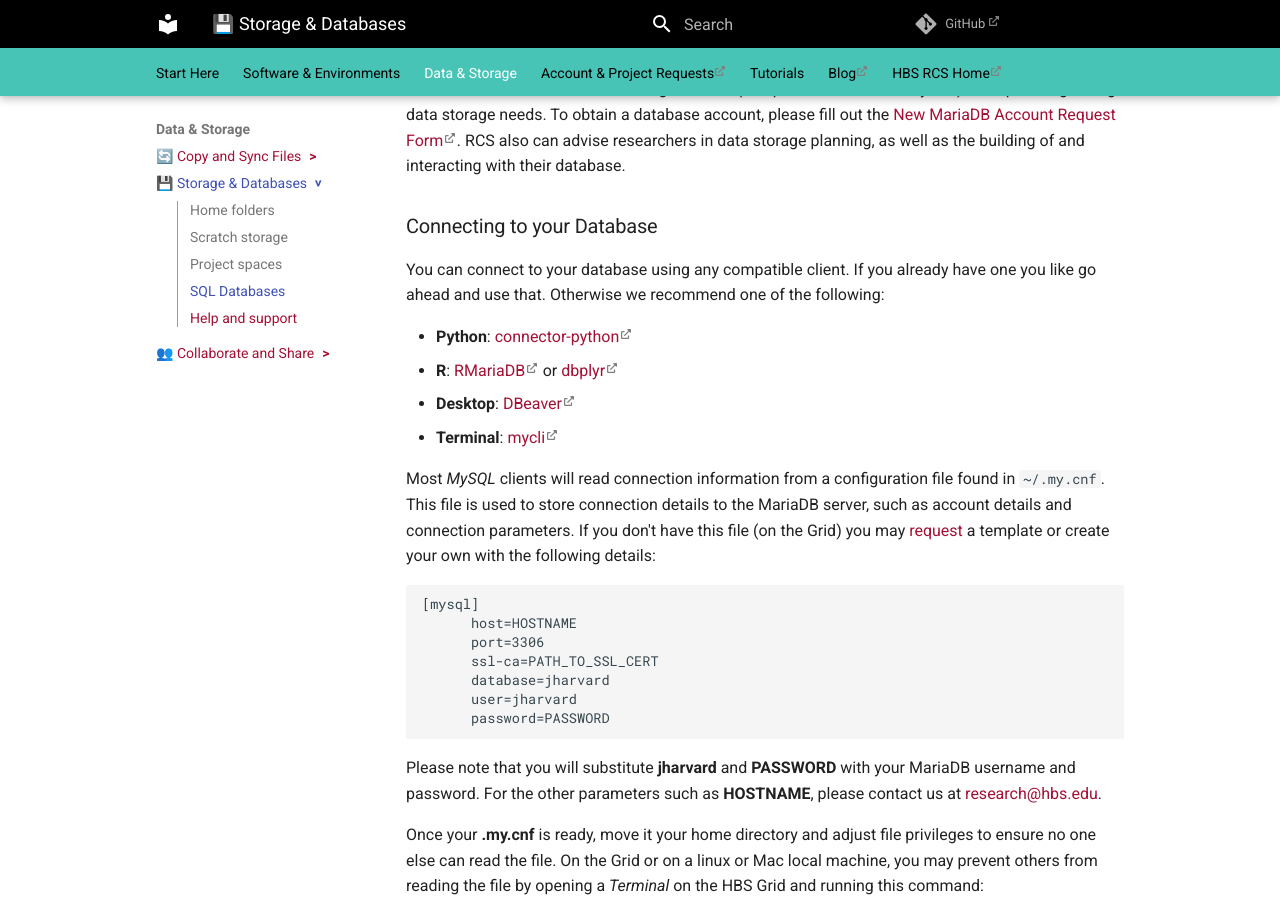
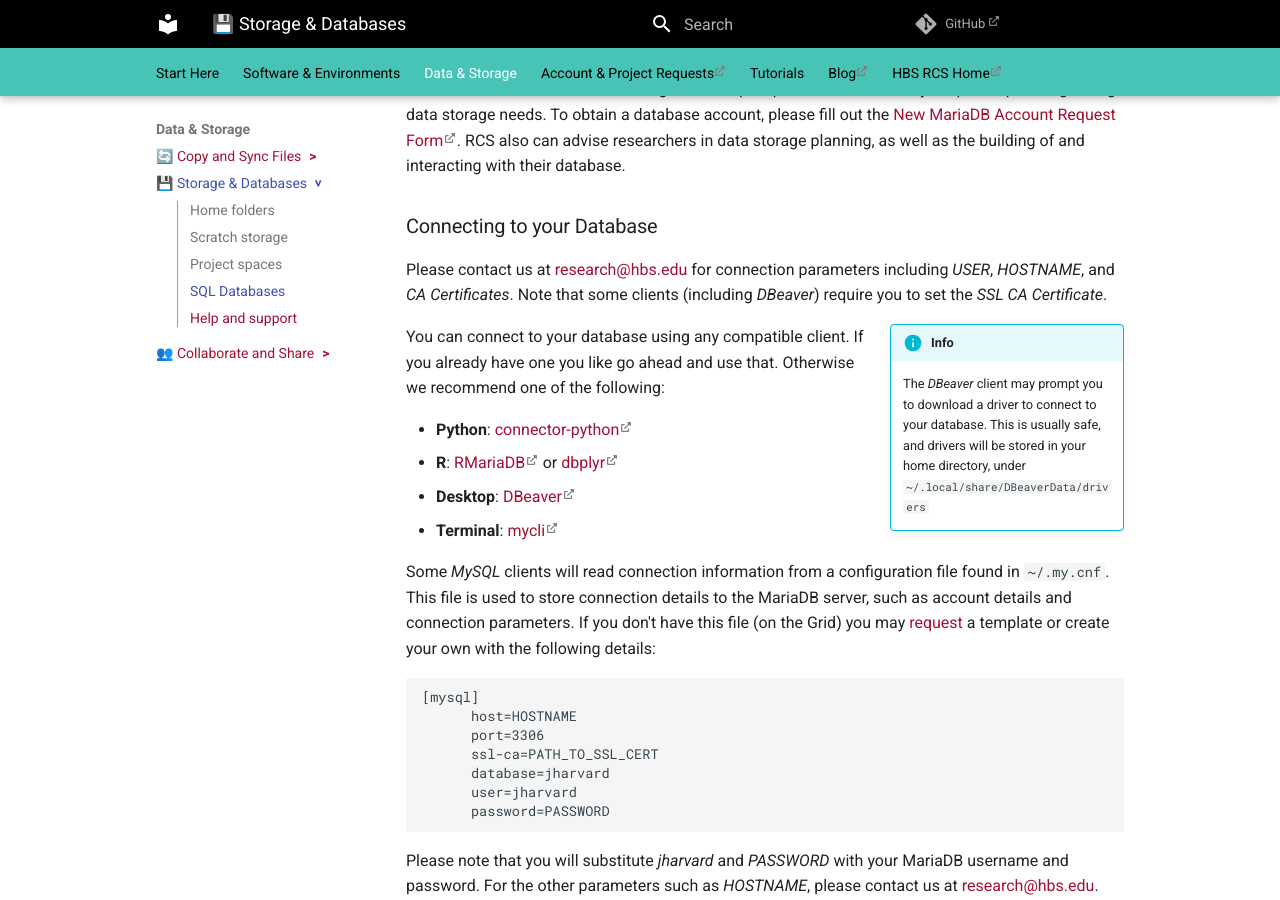
Before and after one commit to hbs-rcs/hbsgrid-docs, an MkDocs documentation site: the page built from docs/storage.md, in a window 1280 px wide and 900 px high, scrolled down 2402 px. Built offline with MkDocs 1.6.1 and Material for MkDocs 9.7.7, drawn with Linux system fonts in a browser that asks for light colours; comment, search, counter and statistics services are not loaded.

Commit message:
update database docs

```diff
--- a/docs/storage.md
+++ b/docs/storage.md
@@ -129,6 +129,15 @@
 
 ### Connecting to your Database {#connecting-to-your-database}
 
+Please contact us at <research@hbs.edu> for connection parameters including
+*USER*, *HOSTNAME*, and *CA Certificates*. Note that some clients
+(including *DBeaver*) require you to set the *SSL CA Certificate*.
+
+!!! info inline end
+    The *DBeaver* client may prompt you to download a driver to connect to your database.
+    This is usually safe, and drivers will be stored in your home directory, under
+    `~/.local/share/DBeaverData/drivers`
+
 You can connect to your database using any compatible client. If you
 already have one you like go ahead and use that. Otherwise we recommend
 one of the following:
@@ -138,7 +147,7 @@
 - **Desktop**: [DBeaver](https://dbeaver.io/)
 - **Terminal**: [mycli](https://www.mycli.net/)
 
-Most *MySQL* clients will read connection information from a
+Some *MySQL* clients will read connection information from a
 configuration file found in `~/.my.cnf`. This file is used to store
 connection details to the MariaDB server, such as account details and
 connection parameters. If you don't have this file (on the Grid) you
@@ -153,9 +162,9 @@
           user=jharvard
           password=PASSWORD
 
-Please note that you will substitute **jharvard** and **PASSWORD** with
+Please note that you will substitute *jharvard* and *PASSWORD* with
 your MariaDB username and password. For the other parameters such as
-**HOSTNAME**, please contact us at <research@hbs.edu>.
+*HOSTNAME*, please contact us at <research@hbs.edu>.
 
 Once your **.my.cnf** is ready, move it your home directory and adjust
 file privileges to ensure no one else can read the file. On the Grid or
```
